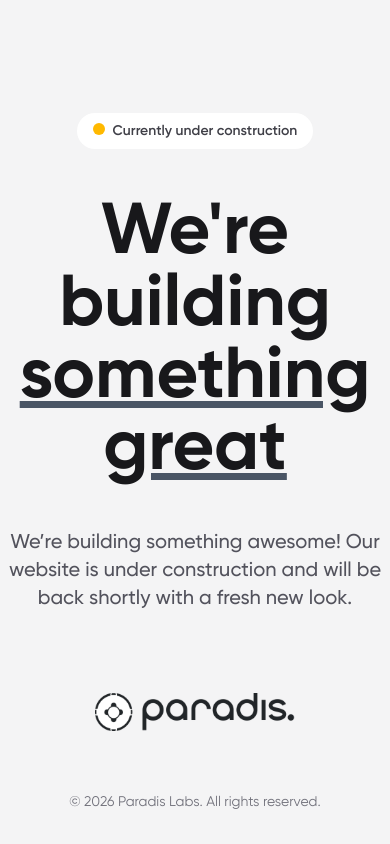
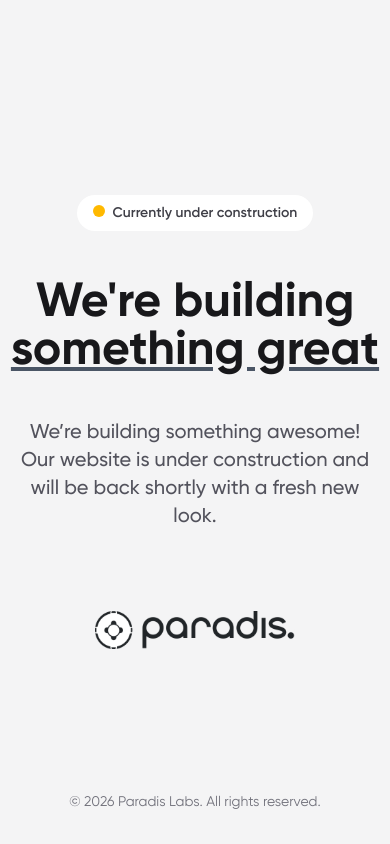
Before and after one commit to Island-Paradis/lp-paradis, a Next.js app: page / in a window 390 px wide. Built offline with nearby package versions, Linux system fonts and the light colour scheme.

Commit message:
Make hero heading responsive and add paragraph padding
Update hero h1 to use text-5xl on small screens with md:text-7xl for larger viewports to improve responsiveness. Add px-4 to the paragraph to provide horizontal padding and better spacing on narrow screens.

```diff
--- a/src/app/(app)/page.tsx
+++ b/src/app/(app)/page.tsx
@@ -14,7 +14,7 @@ export default function Home() {
         </div>
         <div className="flex flex-col gap-11 justify-center items-center w-full">
           <div className="items-center text-center max-w-2xl">
-            <h1 className="text-7xl font-bold text-zinc-900 dark:text-zinc-100 text-center text-pretty">
+            <h1 className="text-5xl md:text-7xl font-bold text-zinc-900 dark:text-zinc-100 text-center text-pretty">
               We're building <br />
               <span className="underline decoration-gray-600">
                 something great
@@ -22,7 +22,7 @@ export default function Home() {
             </h1>
           </div>
           <div className="items-center text-center max-w-2xl">
-            <p className="text-xl font-medium text-zinc-600 dark:text-zinc-100">
+            <p className="text-xl font-medium text-zinc-600 dark:text-zinc-100 px-4">
               We’re building something awesome! Our website is under
               construction and will be back shortly with a fresh new look.
             </p>
```
